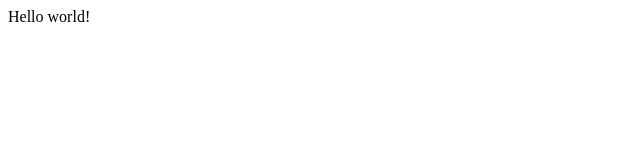
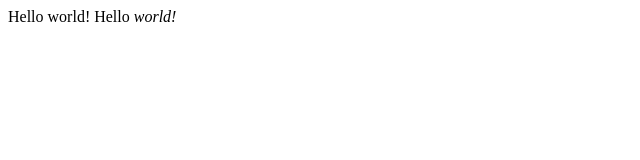
Before and after one commit to jhrabideau/my-first-website, a plain HTML site: page index.html in a window 1280 px wide. Shown: the whole page, without its empty margins (0-640 px from the left). Drawn offline with Linux system fonts and the light colour scheme.

Commit message:
Update index.html
Adding second line with emphasis.

```diff
--- a/index.html
+++ b/index.html
@@ -1 +1,2 @@
 Hello world!
+Hello <em>world!</em>
```
